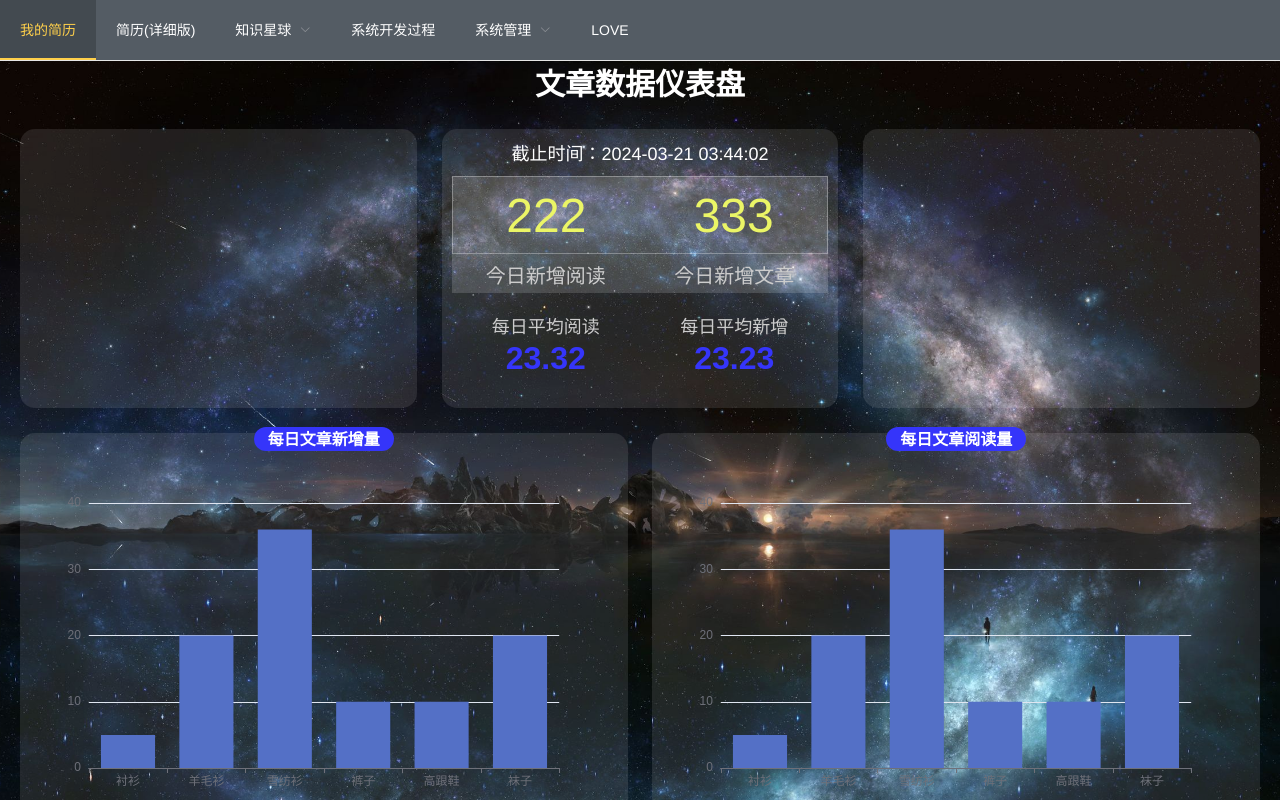
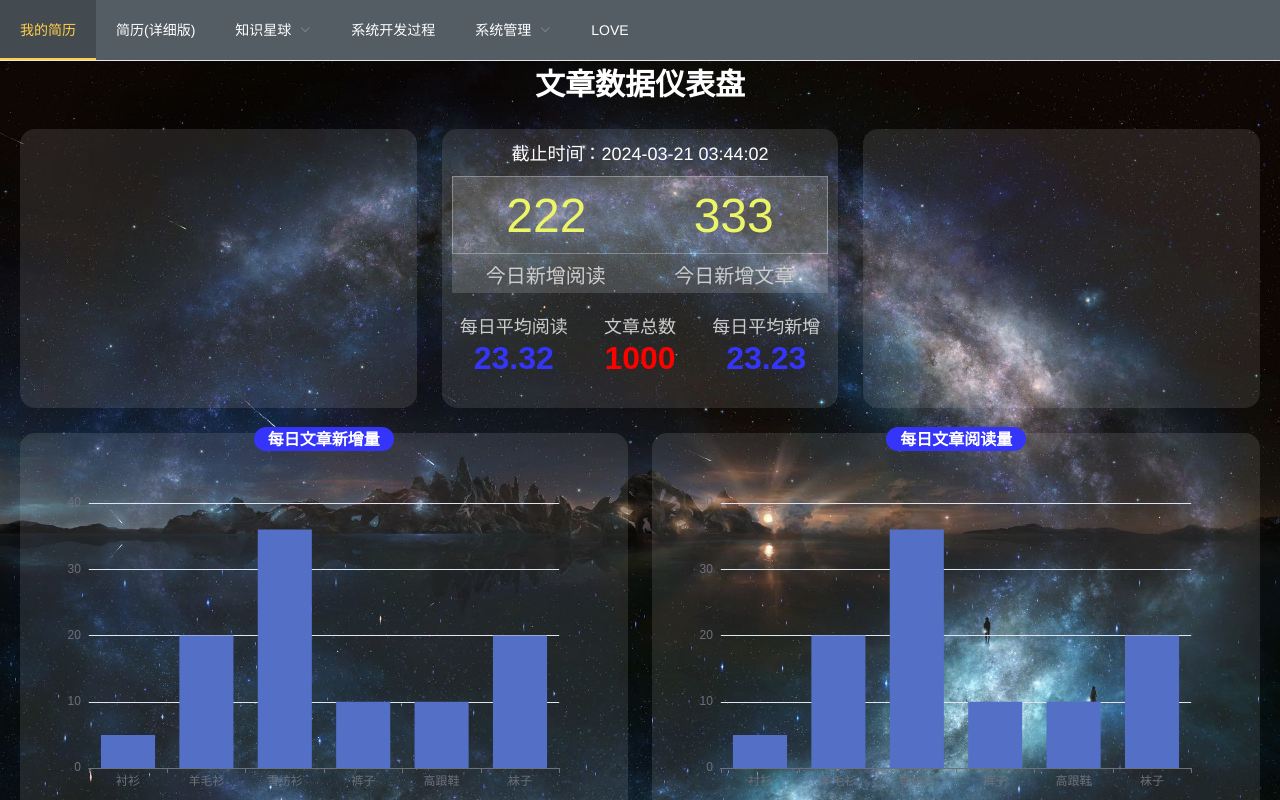
Before and after one commit to zihochay/project, a Vue app in the folder view/: page /#/knowledge/statistics in a window 1280 px wide. Built offline with nearby package versions, Linux system fonts and the light colour scheme; what vue-quill-editor would draw is missing.

Commit message:
增加文章总数

```diff
--- a/view/src/views/knowledge/statistics/statistics.vue
+++ b/view/src/views/knowledge/statistics/statistics.vue
@@ -31,12 +31,23 @@
           <div class="avg-box">
             <el-statistic>
               <template slot="title">
+                <span class="avg-title">文章总数</span>
+              </template>
+              <template slot="formatter">
+                <span class="avg-value2">1000</span>
+              </template>
+            </el-statistic>
+          </div>
+          <div class="avg-box">
+            <el-statistic>
+              <template slot="title">
                 <span class="avg-title">每日平均新增</span>
               </template>
               <template slot="formatter">
                 <span class="avg-value">23.23</span>
               </template>
-            </el-statistic></div>
+            </el-statistic>
+          </div>
         </div>
       </div>
       <div class="width32"></div>
@@ -158,7 +169,7 @@ export default {
     .avg-data {
       padding-top: 5%;
       .avg-box {
-        width: 50%;
+        width: 33%;
         text-align: center;
         .avg-title {
           color: #ccc;
@@ -167,6 +178,11 @@ export default {
         .avg-value {
           color: rgb(53, 53, 250);
           font-weight: 600;
+          font-size: 32px;
+        }
+        .avg-value2 {
+          color: red;
+          font-weight: 700;
           font-size: 32px;
         }
       }
```
